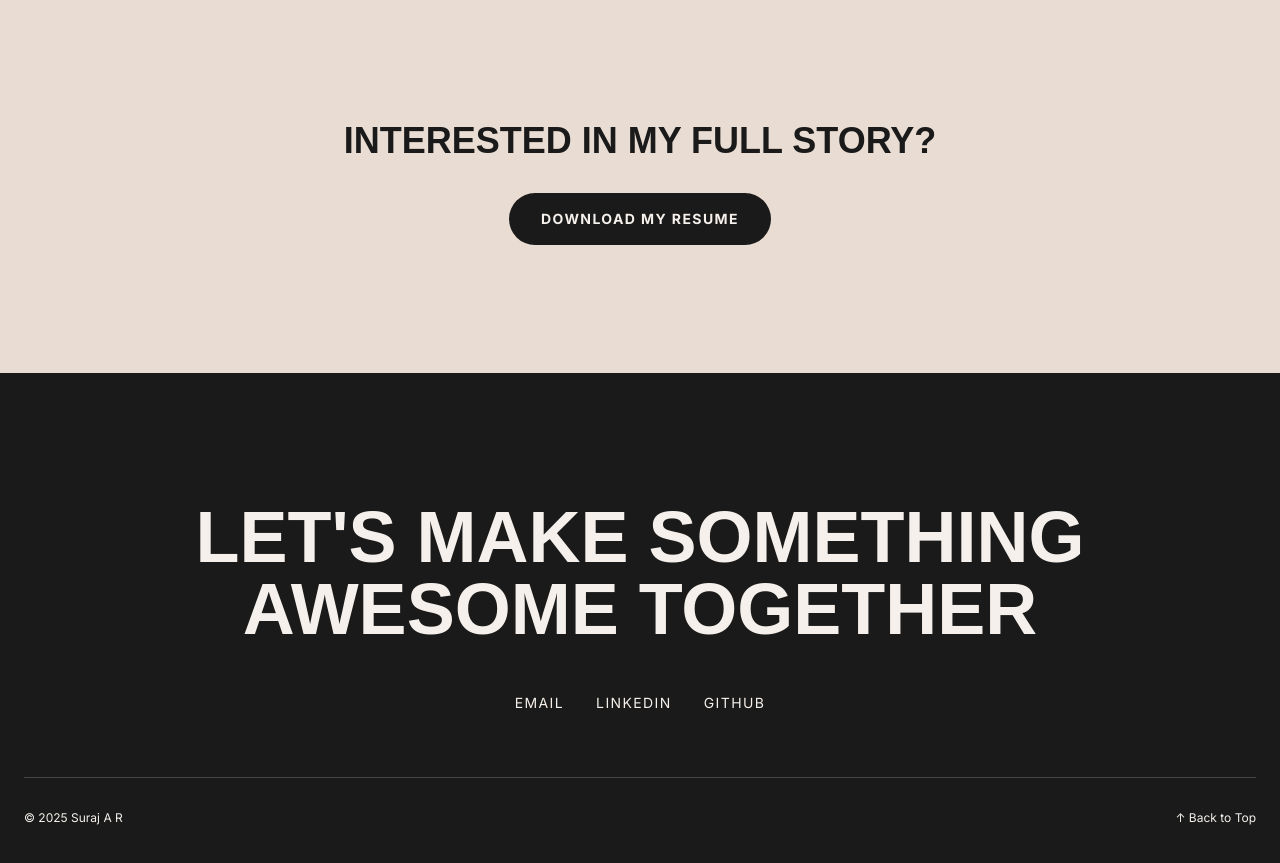
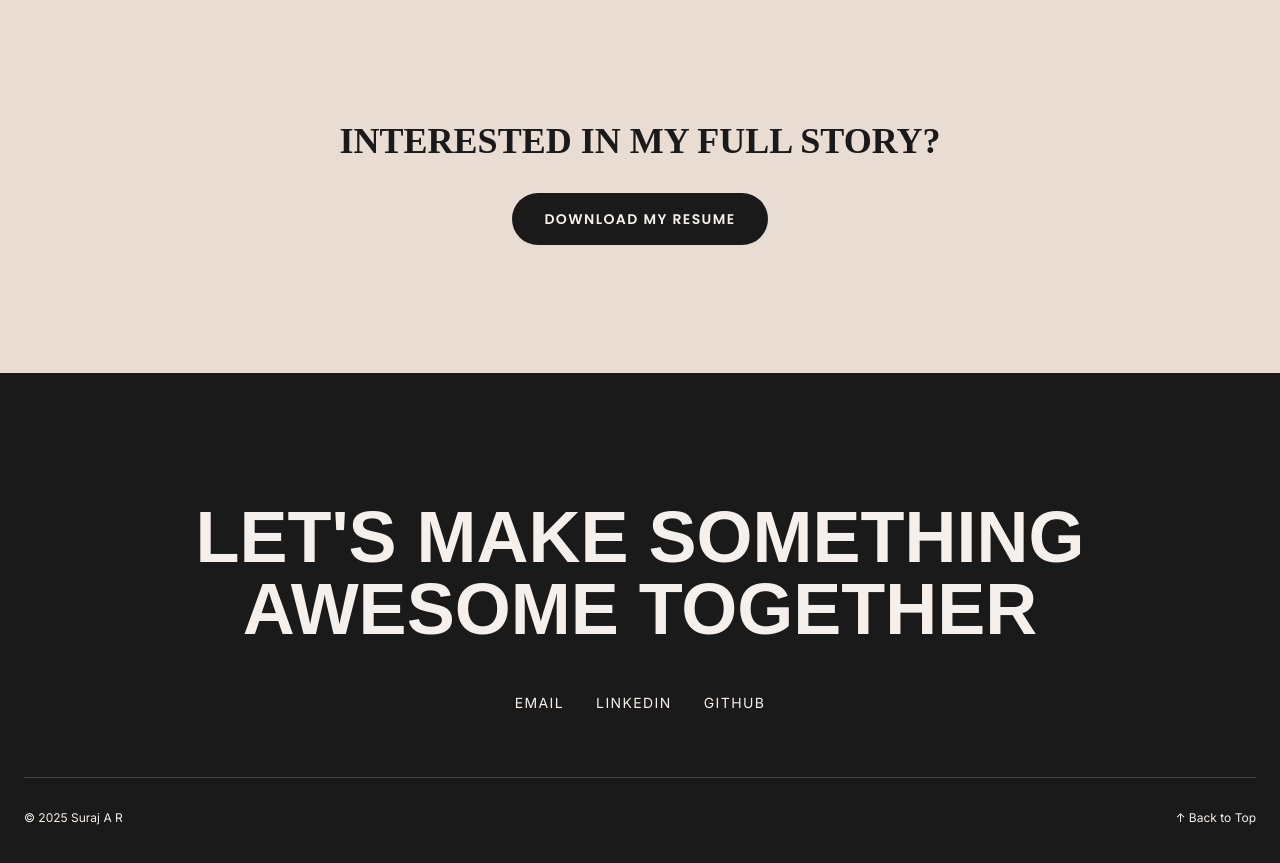
Before and after one commit to surajar36/my-portfolio, a React (Vite) app: page / in a window 1280 px wide. Shown: the part 4680-5543 px from the top of the page. Built offline with nearby package versions, Linux system fonts and the light colour scheme; a web font is replaced by a local one.

Commit message:
Animations + Font update for rsumeCTA

```diff
--- a/src/components/ResumeCTA.jsx
+++ b/src/components/ResumeCTA.jsx
@@ -1,15 +1,37 @@
 import React from 'react';
+import { motion } from 'framer-motion';
 
 const ResumeCTA = () => {
     return (
         <section id="resume" className="py-20 md:py-32 text-center">
-            <h2 className="text-3xl md:text-4xl font-bold font-clash mb-8">Interested in My Full Story?</h2>
-            <a href="https://drive.google.com/file/d/1IlOBuor2XoxRcOh5Z0EOXkMRHGAkbhUD/view?usp=sharing" // Link to your resume file here
+            {/* Animated Heading */}
+            <motion.h2
+                className="text-3xl md:text-4xl font-bold font-clash mb-8"
+                style={{ fontFamily: 'Gotham' }}
+                initial={{ y: 50, opacity: 0 }}
+                whileInView={{ y: 0, opacity: 1 }}
+                transition={{ duration: 0.6, ease: "easeOut" }}
+                viewport={{ once: true }} // triggers only once
+            >
+                Interested in My Full Story?
+            </motion.h2>
+
+            {/* Animated Button */}
+            <motion.a
+                href="https://drive.google.com/file/d/1IlOBuor2XoxRcOh5Z0EOXkMRHGAkbhUD/view?usp=sharing"
                 target="_blank"
                 rel="noopener noreferrer"
-                className="inline-block bg-[#1A1A1A] text-[#F5F0EB] px-8 py-4 uppercase tracking-widest text-sm font-semibold rounded-4xl">
+                className="inline-block bg-[#1A1A1A] text-[#F5F0EB] px-8 py-4 uppercase tracking-widest text-sm font-semibold rounded-full"
+                style={{ fontFamily: 'Poppins' }}
+                initial={{ scale: 0.9, opacity: 0 }}
+                whileInView={{ scale: 1, opacity: 1 }}
+                transition={{ duration: 0.5, ease: "easeOut", delay: 0.2 }}
+                whileHover={{ scale: 1.05 }}
+                whileTap={{ scale: 0.95 }}
+                viewport={{ once: true }}
+            >
                 Download My Resume
-            </a>
+            </motion.a>
         </section>
     );
 };
```
